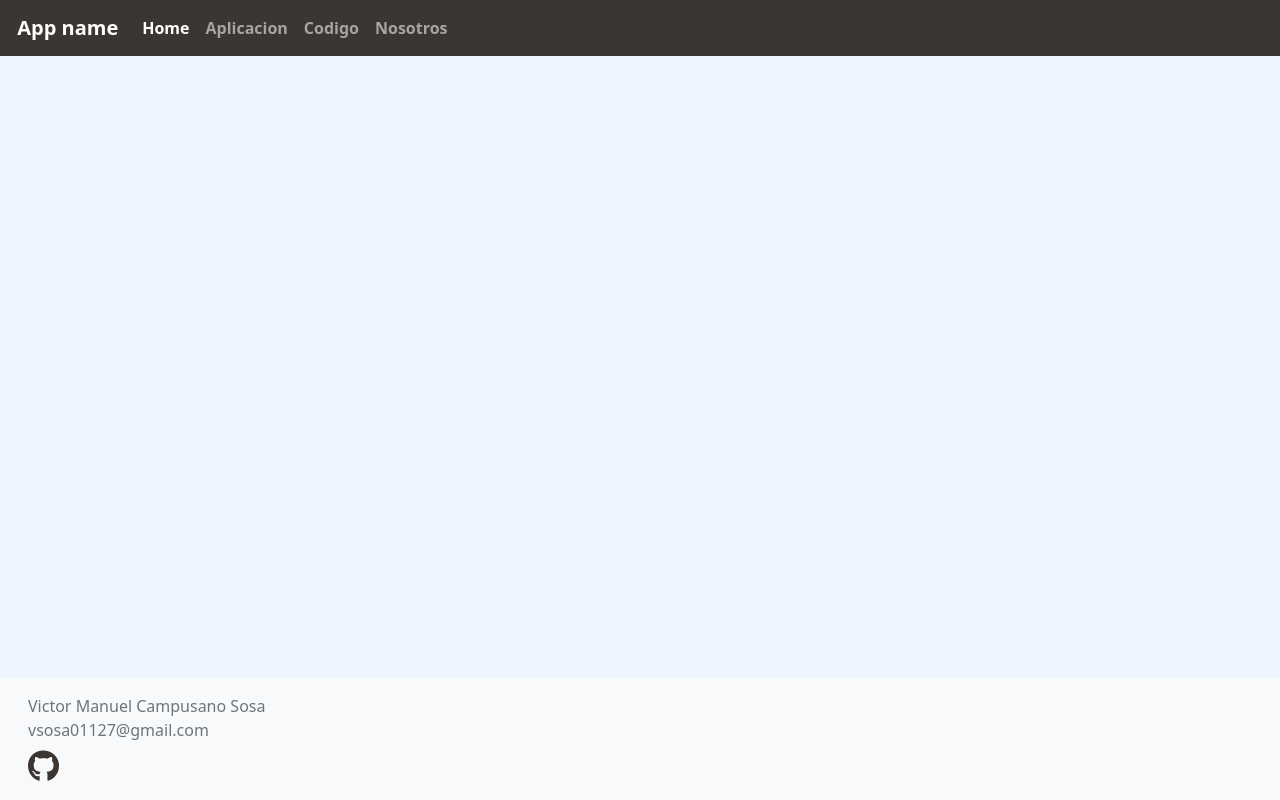
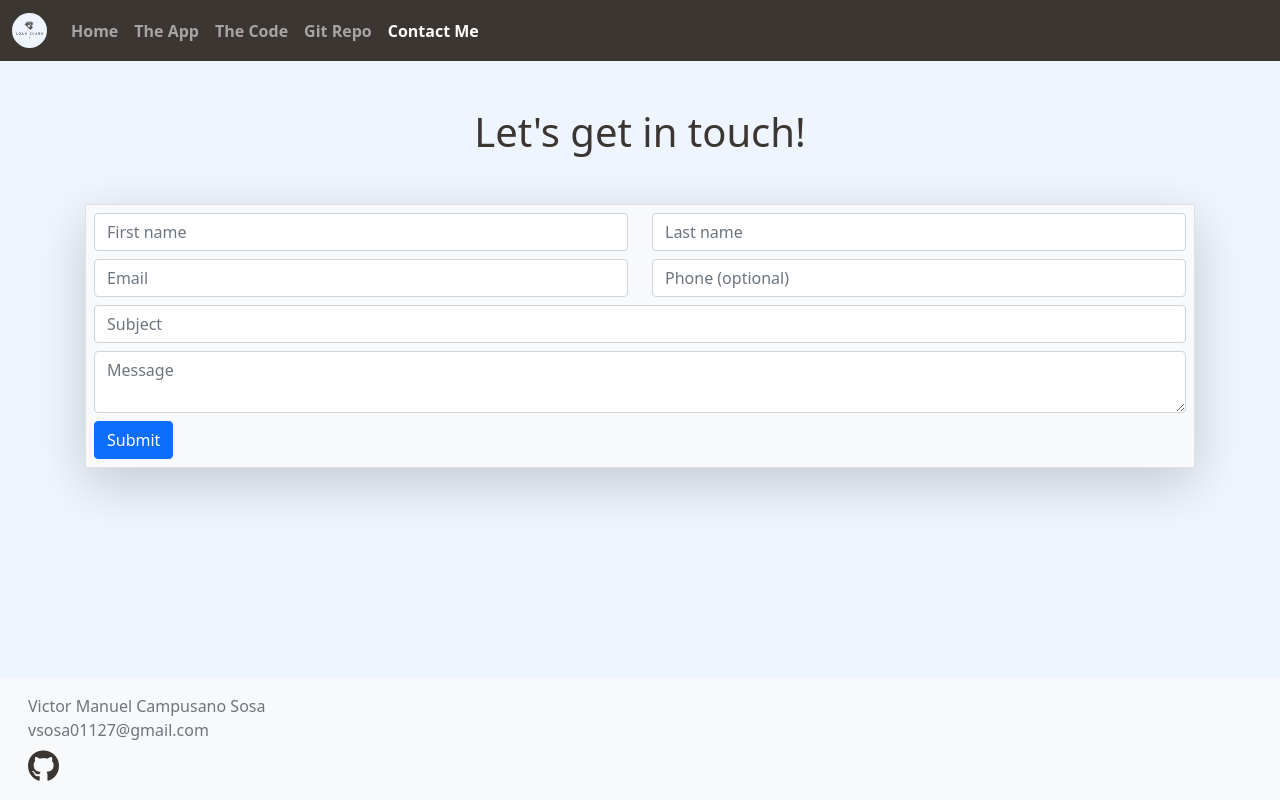
Before and after one commit to victor1127/LoanShark, a plain HTML site: page about.html in a window 1280 px wide. Drawn offline with nearby package versions, Linux system fonts and the light colour scheme.

Commit message:
Initial set up

```diff
--- a/about.html
+++ b/about.html
@@ -2,7 +2,7 @@
 <html lang="en" class="h-100">
 
     <head>
-        <title>App Name: Victor Manuel Campusano Sosa </title>
+        <title>Loan Shark: Contact form </title>
         <!-- Required meta tags -->
         <meta charset="utf-8">
         <meta name="viewport" content="width=device-width, initial-scale=1, shrink-to-fit=no">
@@ -21,8 +21,8 @@
 
         <nav class="navbar navbar-expand-md navbar-dark fixed-top">
             <div class="container-fluid">
-                <a class="navbar-brand" href="#">
-                    <img src="" width="30"> App name
+                <a class="navbar-brand" href="index.html">
+                    <img class="img-fluid nav-img" src="/img/loan shark img.png" width="35">
                 </a>
                 <button class="navbar-toggler" type="button" data-bs-toggle="collapse" data-bs-target="#navbarCollapse"
                     aria-controls="navbarCollapse" aria-expanded="false" aria-label="Toggle navigation">
@@ -31,16 +31,19 @@
                 <div class="collapse navbar-collapse" id="navbarCollapse">
                     <ul class="navbar-nav me-auto mb-2 mb-md-0">
                         <li class="nav-item">
-                            <a class="nav-link active" aria-current="page" href="#">Home</a>
+                            <a class="nav-link" href="index.html">Home</a>
                         </li>
                         <li class="nav-item">
-                            <a class="nav-link" href="app.html">Aplicacion</a>
+                            <a class="nav-link" href="app.html">The App</a>
                         </li>
                         <li class="nav-item">
-                            <a class="nav-link" href="code.html">Codigo</a>
+                            <a class="nav-link" href="code.html">The Code</a>
                         </li>
                         <li class="nav-item">
-                            <a class="nav-link" href="about.html">Nosotros</a>
+                            <a class="nav-link" href="https://github.com/victor1127/LoanShark.git" target="_blank">Git Repo</a>
+                        </li>
+                        <li class="nav-item">
+                            <a class="nav-link active" aria-current="page" href="about.html">Contact Me</a>
                         </li>
                     </ul>
                 </div>
@@ -48,7 +51,43 @@
         </nav>
 
         <main class="flex-shrink-0">
+            <div class="container">
+                <h1 class="my-5 text-center">Let's get in touch!</h1>
+                <div class="bg-light shadow-lg p-2 border border-">
+                    <form action="POST" name="loanSharkForm" data-netlify="true" data-netlify-recaptcha="true">
+                        <div class="row mb-2 row-cols-1 row-cols-md-2">
+                            <div class="col">
+                                <input name="Name" class="form-control" type="text" placeholder="First name" id="firstName" aria-label="First name" required>
+                            </div>
+                            <div class="col">
+                                <input name="LastName" class="form-control" type="text" placeholder="Last name" id="lastName" aria-label="Last name" required>
+                            </div>
+                        </div>
 
+                        <div class="row mb-2 row-cols-sm-2 row-cols-xs-1">
+                            <div class="col">
+                                <input name="Email" class="form-control" type="email" placeholder="Email" id="email">
+                            </div>
+                            <div class="col">
+                                <input name="Phone" class="form-control" type="number" placeholder="Phone (optional)" id="Phone">
+                            </div>
+                        </div>
+
+                        <div class="row mb-2 gy-2">
+                            <div class="col-12">
+                                <input name="Subject" class="form-control" type="text" placeholder="Subject" required>
+                            </div>
+                            <div class="col-12">
+                                <textarea name="Message" class="form-control" id="message" placeholder="Message" required></textarea>
+                            </div>
+                        </div>
+
+                        <div data-netlify-recaptcha="true"></div>
+
+                        <div><button class="btn btn-primary" type="submit">Submit</button></div>
+                    </form>
+                </div>
+            </div>
         </main>
 
         <footer class="footer mt-auto py-3 bg-light">
--- a/css/side.css
+++ b/css/side.css
@@ -68,3 +68,21 @@ code[class*="language-"],
         word-break: break-all;
         word-wrap: break-word;
 }
+
+.nav-img{
+    border-radius: 50%;
+}
+
+.img-container{
+    height: 75%;
+    width: auto;
+    border-radius: 15%;
+    border: solid 10px #545454;
+
+}
+
+.img-obj{
+    width: 100%;
+    height: 100%;
+    object-fit: cover;
+}
```
Also changed, not shown: app.html (+9 -6 lines), code.html (+14 -16 lines), index.html (+17 -13 lines), img/loan shark img.png (added), img/logo img.png (deleted).
